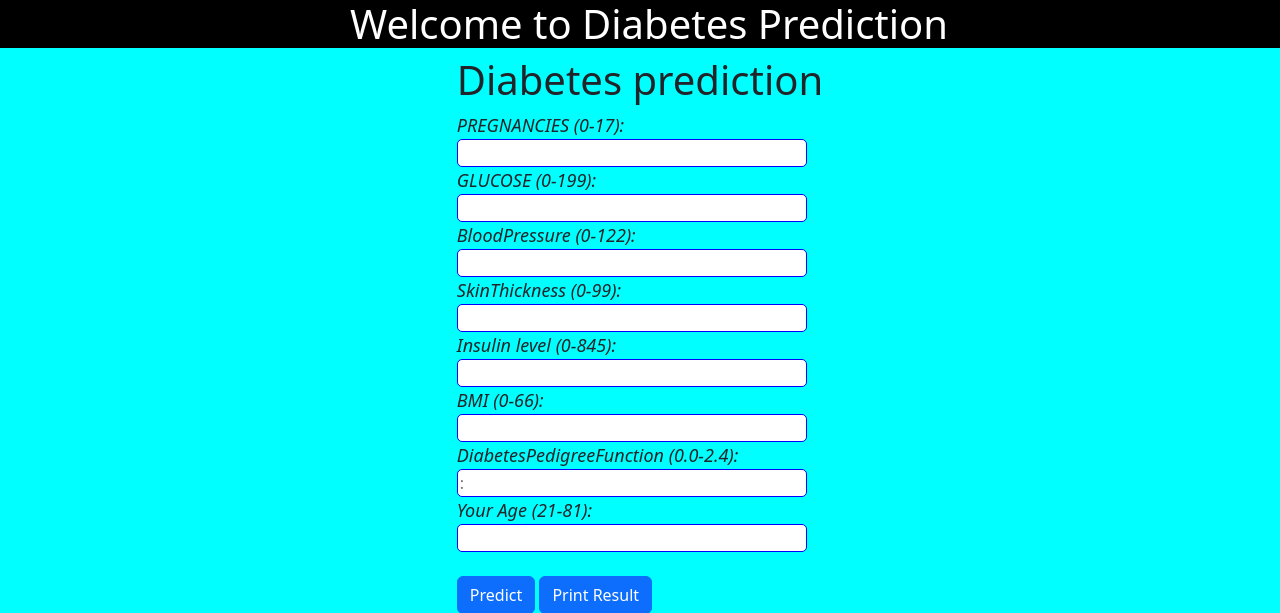
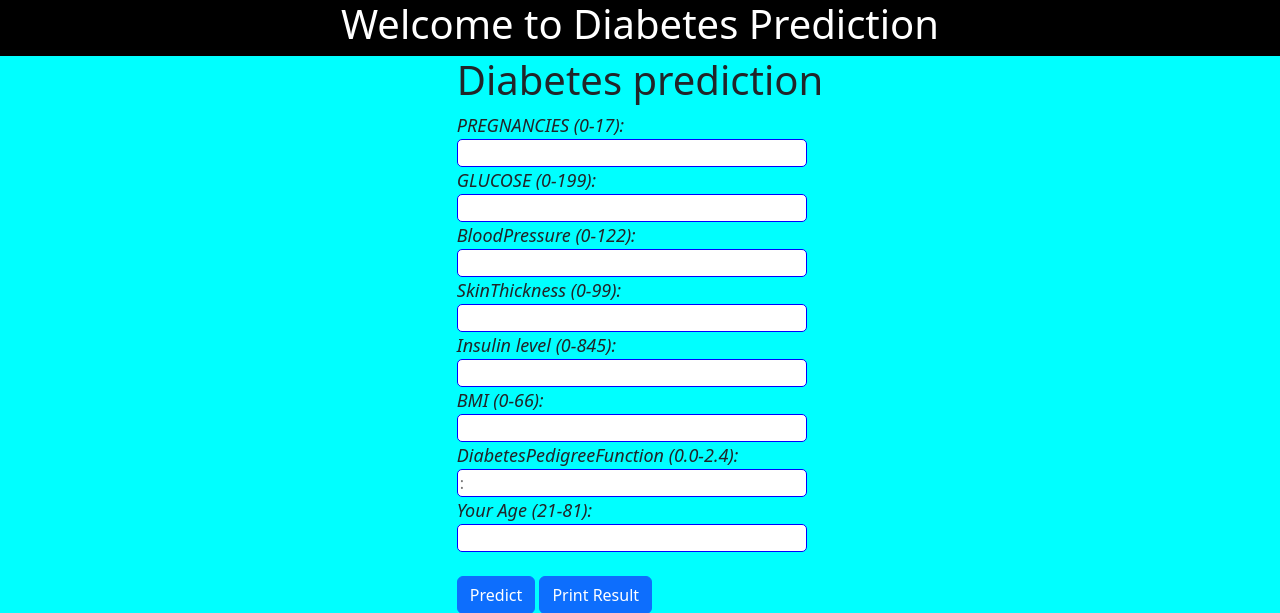
Before and after one commit to UzairFarooq1/Diabetes-Prediction-System, a Python web app: template diabetes-prediction/webapp/templates/index.html in a window 1280 px wide. Shown: the top 613 px of the page. Run offline with Jinja, Linux system fonts and the light colour scheme; the template is opened without the code that fills it, so the values that code supplies are empty.

Commit message:
Update index.html

```diff
--- a/diabetes-prediction/webapp/templates/index.html
+++ b/diabetes-prediction/webapp/templates/index.html
@@ -26,11 +26,15 @@
 
 
 body{
+
     background: aqua;
 }
 
 .Header{
+    display: grid;
     background-color: black;
+    justify-content:center;
+    align-items:center;
     }
 .container{
     display: grid;
@@ -64,9 +68,10 @@
 
 <body>
     <div class="Header">
+        <div>
 
-        <h1 style="margin-left:350px ; color: white;">Welcome to Diabetes Prediction</h1>
-
+        <h1  style="color: white;" >Welcome to Diabetes Prediction</h1>
+    </div>
     </div>
  <div class="container">
 
```
